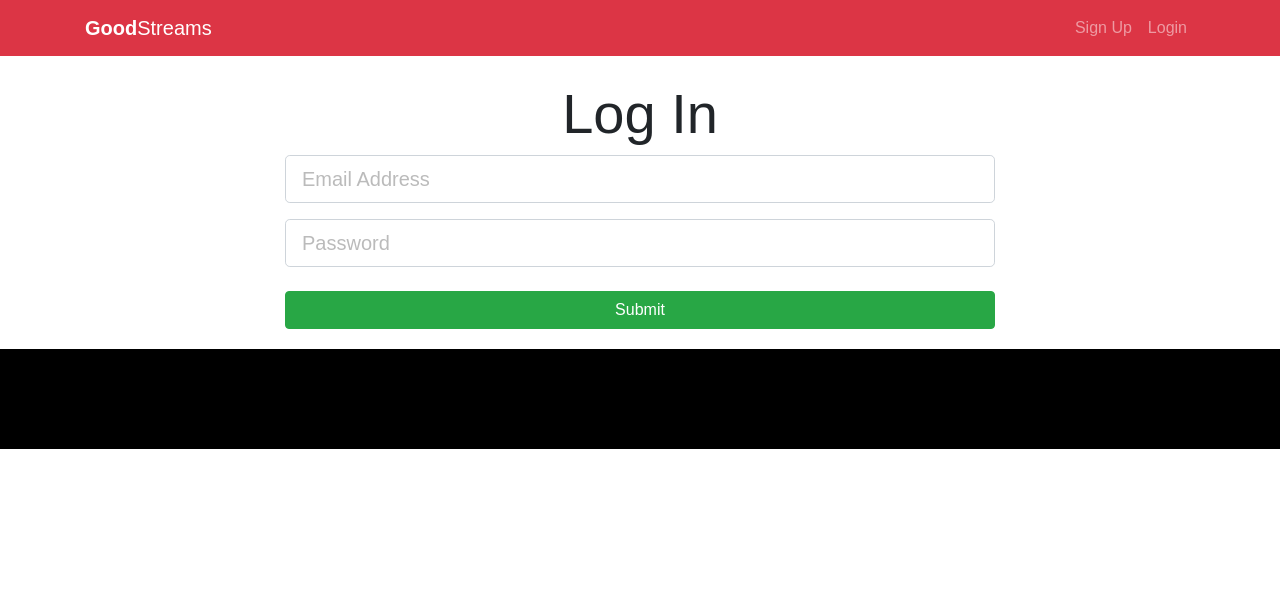
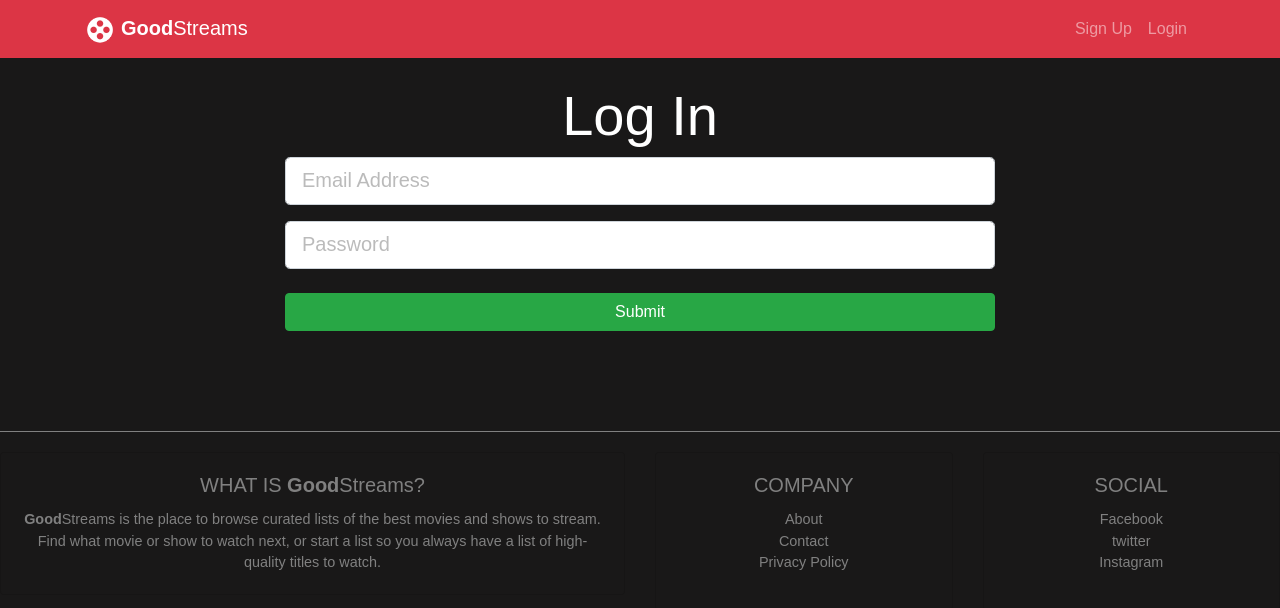
Before and after one commit to wssdesigns/goodstreams, a React (Create React App) app in the folder client/: page /login in a window 1280 px wide. Shown: the top 608 px of the page. Built offline with nearby package versions, Linux system fonts and the light colour scheme.

Commit message:
Add style updates to forums

```diff
--- a/client/src/App.css
+++ b/client/src/App.css
@@ -1,10 +1,16 @@
 img {
   width: 100%;
+}
+
+body {
+  background-color: #191818;
+  color: white;
 }
 
 .landing {
   position: relative;
   background: url('./img/showcase.jpg') no-repeat;
+  background-color:black;
   background-size: cover;
   background-position: center;
   height: 100vh;
@@ -39,13 +45,14 @@ img {
 }
 
 #footer {
-  background-color: black;
-  height: 100px;
+  background-color: #191818;
+  height: 300px;
   position: relative;
   text-align: center;
-  margin-top: 20px;
+  margin-top: 100px;
   padding-top: 20px;
   color: grey;
+  border-top: 0.5px solid grey;
 }
 
 #main-navbar {
@@ -61,3 +68,20 @@ img {
   font-weight: lighter;
   color: white;
 }
+
+#forum-body-text {
+  color: black;
+  font-size: 1.1rem;
+  margin-bottom: 0;
+}
+
+#forum-posted-by-text {
+  font-size: 0.8rem;
+  color: grey;
+  margin-top:0;
+  margin-bottom:15px;
+}
+
+p.lead {
+  color: black;
+}
--- a/client/src/components/auth/Register.js
+++ b/client/src/components/auth/Register.js
@@ -73,7 +73,6 @@ class Register extends Component {
                   value={this.state.email}
                   onChange={this.onChange}
                   error={errors.email}
-                  info="This site uses Gravatar so if you want a profile image, use a Gravatar email"
                 />
                 <TextFieldGroup
                   placeholder="Password"
--- a/client/src/components/dashboard/Dashboard.js
+++ b/client/src/components/dashboard/Dashboard.js
@@ -51,7 +51,7 @@ class Dashboard extends Component {
         dashboardContent = (
           <div>
             <p className="lead text-muted">Welcome {user.name}</p>
-            <p>You have not yet setup a profile, please add some info</p>
+            <p>You have not yet created a profile</p>
             <Link to="/create-profile" className="btn btn-lg btn-success">
               Create Profile
             </Link>
--- a/client/src/components/dashboard/ProfileActions.js
+++ b/client/src/components/dashboard/ProfileActions.js
@@ -1,6 +1,6 @@
 import React from 'react';
 import { Link } from 'react-router-dom';
-import { Container, Row, Col } from 'reactstrap';
+import { Row } from 'reactstrap';
 
 const ProfileActions = () => {
   return (
--- a/client/src/components/layout/Footer.js
+++ b/client/src/components/layout/Footer.js
@@ -1,9 +1,41 @@
 import React from 'react';
+import { Card, CardTitle, CardText, Row, Col } from 'reactstrap';
 
 export default () => {
   return (
     <footer id="footer">
-
+      <Row>
+        <Col sm="6">
+          <Card body inverse style={{ backgroundColor: '#191818'}}>
+            <CardTitle style={{ color: 'grey'}}>WHAT IS <span style={{fontWeight: 'bolder'}}>Good</span><span style={{fontWeight: 'lighter'}}>Streams</span>?</CardTitle>
+            <CardText style={{ color: 'grey', fontSize: '0.9rem'}}><span style={{fontWeight: 'bolder'}}>Good</span><span style={{fontWeight: 'lighter'}}>Streams</span> is the place to browse curated lists of the best movies and shows to stream. Find what movie or show to watch next, or start a list so you always have a list of high-quality titles to watch.</CardText>
+          </Card>
+        </Col>
+        <Col sm="3">
+          <Card body inverse style={{ backgroundColor: '#191818' }}>
+            <CardTitle style={{ color: 'grey'}}>COMPANY</CardTitle>
+            <CardText>
+              <ul style={{ color: 'grey', fontSize: '0.9rem'}} className="list-unstyled">
+                <li>About</li>
+                <li>Contact</li>
+                <li>Privacy Policy</li>
+              </ul>
+            </CardText>
+          </Card>
+        </Col>
+        <Col sm="3">
+          <Card body inverse style={{ backgroundColor: '#191818' }}>
+            <CardTitle style={{ color: 'grey'}}>SOCIAL</CardTitle>
+            <CardText>
+            <ul style={{ color: 'grey', fontSize: '0.9rem'}} className="list-unstyled">
+                <li>Facebook</li>
+                <li>twitter</li>
+                <li>Instagram</li>
+              </ul>
+            </CardText>
+          </Card>
+        </Col>
+      </Row>
     </footer>
   );
 };
--- a/client/src/components/layout/Landing.js
+++ b/client/src/components/layout/Landing.js
@@ -17,10 +17,10 @@ class Landing extends Component {
           <div className="container">
             <div className="row">
               <div className="col-md-12 text-center">
-                <h1 className="display-5 mb-4">Higher-quality movies and shows</h1>
+                <h1 className="display-5 mb-4">Discover high-quality movies and shows</h1>
                 <p className="lead">
                   {' '}
-                  Less time researching what to watch
+                  Spend less time researching what to watch
                 </p>
                 <hr />
                 <Link to="/register" className="btn btn-lg btn-success mr-2">
--- a/client/src/components/layout/Navbar.js
+++ b/client/src/components/layout/Navbar.js
@@ -4,6 +4,7 @@ import PropTypes from 'prop-types';
 import { connect } from 'react-redux';
 import { logoutUser } from '../../actions/authActions';
 import { clearCurrentProfile } from '../../actions/profileActions';
+import logo from '../../img/logo-white-100px.png';
 
 class Navbar extends Component {
   onLogoutClick(e) {
@@ -18,13 +19,26 @@ class Navbar extends Component {
     const authLinks = (
       <ul className="navbar-nav ml-auto">
         <li className="nav-item">
-          <Link className="nav-link" to="/feed">
-            Post Feed
+          <Link className="nav-link" to="/discover">
+            Discover
           </Link>
         </li>
         <li className="nav-item">
+          <Link className="nav-link" to="/feed">
+            Forums
+          </Link>
+        </li>
+        <li className="nav-item">
+        </li>
+        <li className="nav-item">
           <Link className="nav-link" to="/dashboard">
-            Dashboard
+          <img
+              className="rounded-circle"
+              src={user.avatar}
+              alt={user.name}
+              style={{ width: '30px', marginRight: '3px' }}
+              title="You must have a Gravatar connected to your email to display an image"
+            />
           </Link>
         </li>
         <li className="nav-item">
@@ -33,13 +47,6 @@ class Navbar extends Component {
             onClick={this.onLogoutClick.bind(this)}
             className="nav-link"
           >
-            <img
-              className="rounded-circle"
-              src={user.avatar}
-              alt={user.name}
-              style={{ width: '25px', marginRight: '5px' }}
-              title="You must have a Gravatar connected to your email to display an image"
-            />{' '}
             Logout
           </a>
         </li>
@@ -65,6 +72,7 @@ class Navbar extends Component {
       <nav className="navbar navbar-expand-sm navbar-dark bg-danger mb-4">
         <div className="container">
           <Link className="navbar-brand" to="/">
+            <img src={logo} style={{height: '30px', width: '30px', marginRight: '6px'}} alt="goodstreams logo"></img>
             <span id="good-navbar">Good</span><span id="streams-navbar">Streams</span>
           </Link>
           <button
--- a/client/src/components/post/CommentForm.js
+++ b/client/src/components/post/CommentForm.js
@@ -48,9 +48,6 @@ class CommentForm extends Component {
     return (
       <div className="post-form mb-3">
         <div className="card card-info">
-          <div className="card-header bg-info text-white">
-            Make a comment...
-          </div>
           <div className="card-body">
             <form onSubmit={this.onSubmit}>
               <div className="form-group">
@@ -62,7 +59,7 @@ class CommentForm extends Component {
                   error={errors.text}
                 />
               </div>
-              <button type="submit" className="btn btn-dark">
+              <button type="submit" className="btn btn-success btn-block">
                 Submit
               </button>
             </form>
--- a/client/src/components/post/CommentItem.js
+++ b/client/src/components/post/CommentItem.js
@@ -31,9 +31,9 @@ class CommentItem extends Component {
               <button
                 onClick={this.onDeleteClick.bind(this, postId, comment._id)}
                 type="button"
-                className="btn btn-danger mr-1"
+                className="btn btn-outline-danger mr-1"
               >
-                <i className="fas fa-times" />
+                Remove
               </button>
             ) : null}
           </div>
--- a/client/src/components/post/Post.js
+++ b/client/src/components/post/Post.js
@@ -24,6 +24,7 @@ class Post extends Component {
         <div>
           <PostItem post={post} showActions={false} />
           <CommentForm postId={post._id} />
+          <h3>Replies</h3>
           <CommentFeed postId={post._id} comments={post.comments} />
         </div>
       );
@@ -35,7 +36,7 @@ class Post extends Component {
           <div className="row">
             <div className="col-md-12">
               <Link to="/feed" className="btn btn-light mb-3">
-                Back To Feed
+                Back To Forums
               </Link>
               {postContent}
             </div>
--- a/client/src/components/posts/PostForm.js
+++ b/client/src/components/posts/PostForm.js
@@ -47,19 +47,19 @@ class PostForm extends Component {
     return (
       <div className="post-form mb-3">
         <div className="card card-info">
-          <div className="card-header bg-info text-white">Say Somthing...</div>
+
           <div className="card-body">
             <form onSubmit={this.onSubmit}>
               <div className="form-group">
                 <TextAreaFieldGroup
-                  placeholder="Create a post"
+                  placeholder="Your message"
                   name="text"
                   value={this.state.text}
                   onChange={this.onChange}
                   error={errors.text}
                 />
               </div>
-              <button type="submit" className="btn btn-dark">
+              <button type="submit" className="btn btn-success btn-block">
                 Submit
               </button>
             </form>
```
Also changed, not shown: client/src/components/posts/PostItem.js (+15 -17 lines), client/src/img/logo-white-100px.png (added), 1 other file (tests, documents, lock files or other folders).
